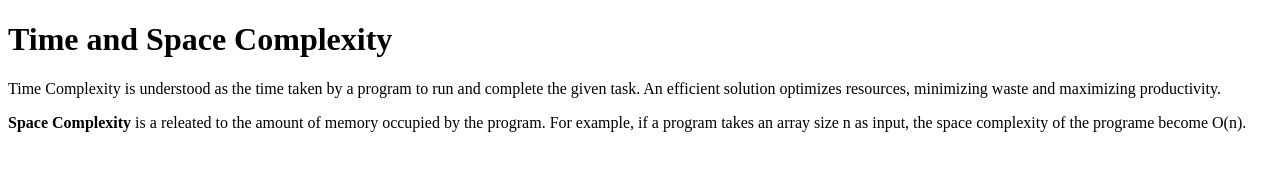
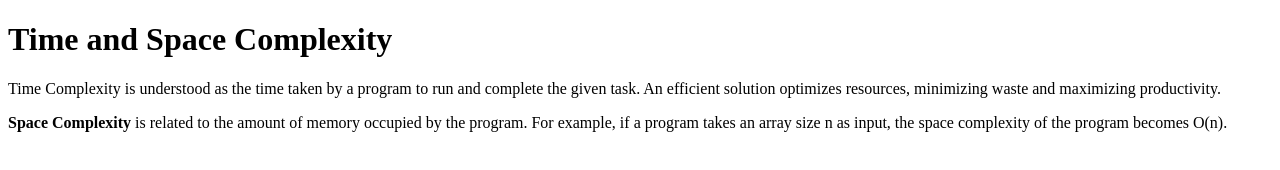
Before and after one commit to acciojob/time-and-space-complexity-624-urvashi, a website: page main.html in a window 1280 px wide. Drawn offline with Linux system fonts and the light colour scheme.

Commit message:
created a submission

```diff
--- a/main.html
+++ b/main.html
@@ -9,7 +9,7 @@
 <body>
 <h1>Time and Space Complexity</h1>
 <p>Time Complexity is understood as the time taken by a program to run and complete the given task. An efficient solution optimizes resources, minimizing waste and maximizing productivity.</p>
-<p><b>Space Complexity</b> is a releated to the amount of memory occupied by the program. For example, if a program takes an array size n as input, the space complexity of the programe become O(n).</p>
+<p><b>Space Complexity</b> is related to the amount of memory occupied by the program. For example, if a program takes an array size n as input, the space complexity of the program becomes O(n).</p>
 	<!-- the entire body must be written by student -->
     <script type="text/javascript" src="./script.js">
 
--- a/script.js
+++ b/script.js
@@ -1 +1 @@
-//your JS code here. If required.
+//your JS code here. If required.https://www.svgrepo.com/show/345221/three-dots.svg
```
